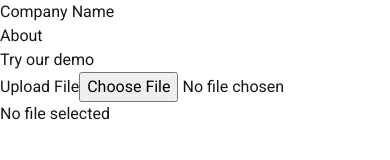
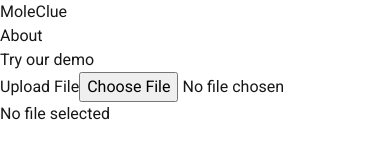
Before and after one commit to seanli9604/Mass-Spec-Analysis, a Next.js app in the folder frontend/: page / in a window 390 px wide. Shown: the top 160 px of the page. Built offline with nearby package versions, Linux system fonts and the light colour scheme.

Commit message:
responsive design for phones

```diff
--- a/frontend/src/app/components/FileUpload.tsx
+++ b/frontend/src/app/components/FileUpload.tsx
@@ -39,7 +39,7 @@ export default function FileUpload({ onFileChange }: FileUploadProps) {
   };
 
   return (
-    <div className="border border-gray-300 p-4 w-1/3 mx-auto text-left">
+    <div className="border border-gray-300 p-4 w-full sm:w-1/2 lg:w-1/3 mx-auto text-left">
       <label
         htmlFor="file-upload"
         className="block border border-gray-300 p-2 cursor-pointer hover:bg-gray-100 mb-4 text-center"
--- a/frontend/src/app/components/Results.tsx
+++ b/frontend/src/app/components/Results.tsx
@@ -8,7 +8,7 @@ interface ResultsProps {
 
 export default function Results({ smilesArr }: ResultsProps) {
   return (
-    <div className="border border-gray-300 p-4 pb-0 w-1/3 mx-auto mt-8">
+    <div className="border border-gray-300 p-4 pb-0 w-full sm:w-1/2 lg:w-1/3 mx-auto mt-8">
       {smilesArr.length > 0 ? (
         smilesArr.map((item, index) => (
           <ResultBox key={index} smiles={item} />
--- a/frontend/src/app/layout.tsx
+++ b/frontend/src/app/layout.tsx
@@ -14,8 +14,8 @@ const geistMono = localFont({
 });
 
 export const metadata: Metadata = {
-  title: "Create Next App",
-  description: "Generated by create next app",
+  title: "MoleClue",
+  description: "",
 };
 
 export default function RootLayout({
--- a/frontend/src/app/page.tsx
+++ b/frontend/src/app/page.tsx
@@ -50,12 +50,12 @@ export default function HomePage() {
   console.log(setSmilesArr);
 
   return (
-    <div className="min-h-screen bg-white font-roboto">
+    <div className="min-h-screen bg-white font-roboto container mx-auto px-4">
       <header className="bg-white border-b border-gray-300">
         <div className="container mx-auto px-4 py-4 flex justify-between items-center">
           <div className="flex items-center">
             <div className="w-10 h-10 bg-gray-300 mr-3"></div>
-            <h1 className="text-xl font-bold">Company Name</h1>
+            <h1 className="text-xl font-bold">MoleClue</h1>
           </div>
           <nav>
             <ul className="flex space-x-4">
```
